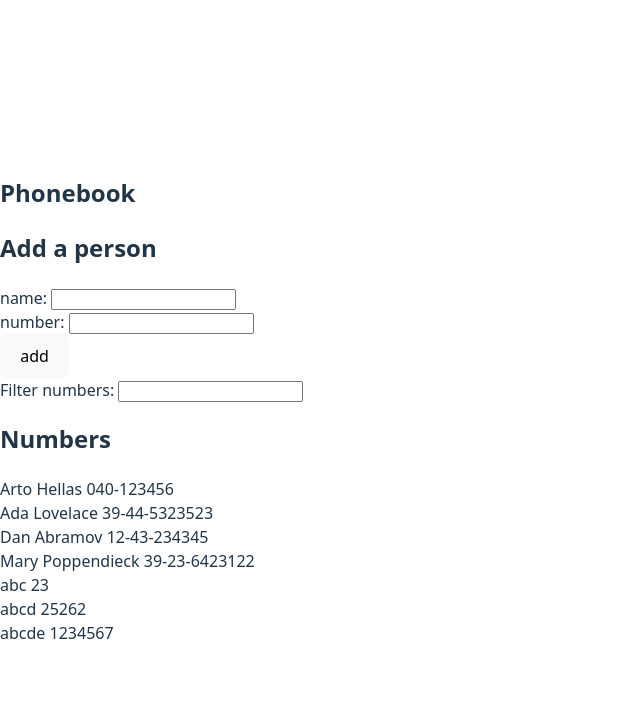
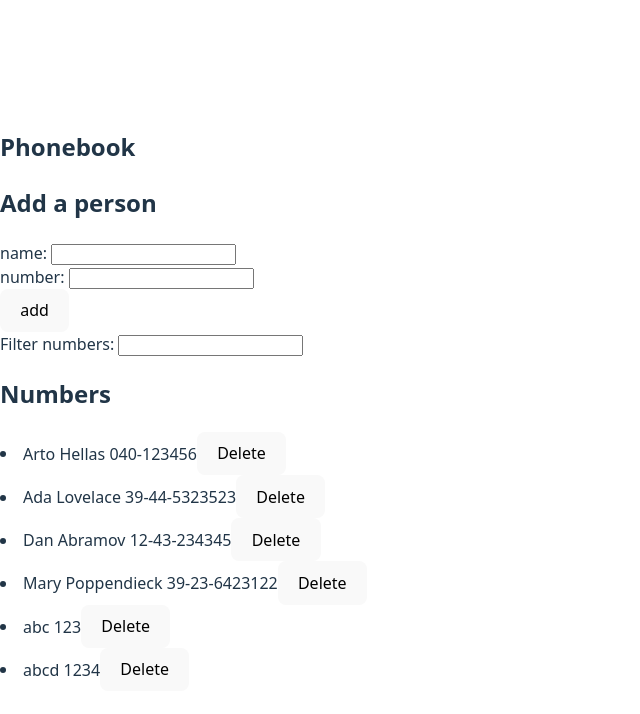
Before and after one commit to TrollRoll2/fullstack-course, a React (Vite) app in the folder part2/phonebook/: page / in a window 1280 px wide. Shown: the top 714 px of the page, without its empty margins (0-640 px from the left). Built offline with nearby package versions, Linux system fonts and the light colour scheme; data requests are answered from the project's data file.

Commit message:
exercise 2.14

```diff
--- a/part2/phonebook/db.json
+++ b/part2/phonebook/db.json
@@ -21,19 +21,14 @@
       "id": "4"
     },
     {
-      "id": "26f0",
+      "id": "343a",
       "name": "abc",
-      "number": "23"
+      "number": "123"
     },
     {
-      "id": "e343",
+      "id": "9908",
       "name": "abcd",
-      "number": "25262"
-    },
-    {
-      "id": "b18e",
-      "name": "abcde",
-      "number": "1234567"
+      "number": "1234"
     }
   ]
 }
--- a/part2/phonebook/src/App.jsx
+++ b/part2/phonebook/src/App.jsx
@@ -1,7 +1,5 @@
 import { useState, useEffect } from 'react'
 import personHandler from './services/persons'
-
-const Person = ({name, number}) => <div>{name} {number}</div>
 
 const Adder = ({handleName, newName, handleInput, newNumber, handleInputNumber}) => (
   <form onSubmit={handleName}>
@@ -29,7 +27,13 @@ const Filter = ({newFilter, handleInputFilter}) => (
   </div>
 )
 
-const Numbers = ({filteredPersons}) => filteredPersons.map(person => <Person key={person.name} name={person.name} number={person.number} />)
+const Numbers = ({filteredPersons, remove}) => filteredPersons.map(person => {
+  return(<li key={person.id}>
+        {person.name} {person.number}
+        <button onClick={() => remove(person.id, person.name)}>Delete</button>
+      </li>)
+      }
+)
 
 const App = () => {
 
@@ -42,9 +46,19 @@ const App = () => {
     personHandler
       .getAll()
       .then(response => {
-        setPersons(response.data)
+        setPersons(response)
       })
   }, [])
+
+  const remover = (id, name) => {
+    if (window.confirm(`Delete ${name}?`)) {
+      personHandler
+        .remove(id)
+        .then(() => {
+          setPersons(persons.filter(person => person.id !== id))
+        })
+    }
+  }
 
   const handleInput = (event) => setNewName(event.target.value)
   const handleInputNumber = (event) => setNewNumber(event.target.value)
@@ -62,7 +76,7 @@ const App = () => {
       : (personHandler
         .create(personObject)
         .then(response => {
-          setPersons(persons.concat(response.data))
+          setPersons(persons.concat(response))
           setNewName('')
           setNewNumber('')
         })
@@ -76,7 +90,7 @@ const App = () => {
         <Adder handleName={handleName} newName={newName} handleInput={handleInput} newNumber={newNumber} handleInputNumber={handleInputNumber} />
         <Filter newFilter={newFilter} handleInputFilter={handleInputFilter} />
       <h2>Numbers</h2>
-        <Numbers filteredPersons={filteredPersons} />
+        <Numbers filteredPersons={filteredPersons} remove={remover} />
     </div>
   )
 }
--- a/part2/phonebook/src/services/persons.js
+++ b/part2/phonebook/src/services/persons.js
@@ -2,15 +2,18 @@ import axios from 'axios'
 const baseUrl = 'http://localhost:3001/persons'
 
 const getAll = () => {
-    return axios.get(baseUrl)
+    const request = axios.get(baseUrl)
+    return request.then(response => response.data)
 }
 
 const create = newObject => {
-  return axios.post(baseUrl, newObject)
+    const request = axios.post(baseUrl, newObject)
+    return request.then(response => response.data)
 }
 
-const update = (id, newObject) => {
-  return axios.put(`${baseUrl}/${id}`, newObject)
+const remove = (id) => {
+    const request = axios.delete(`${baseUrl}/${id}`)
+    return request.then(response => response.data)
 }
 
-export default {getAll, create, update}
+export default {getAll, create, remove}
```
